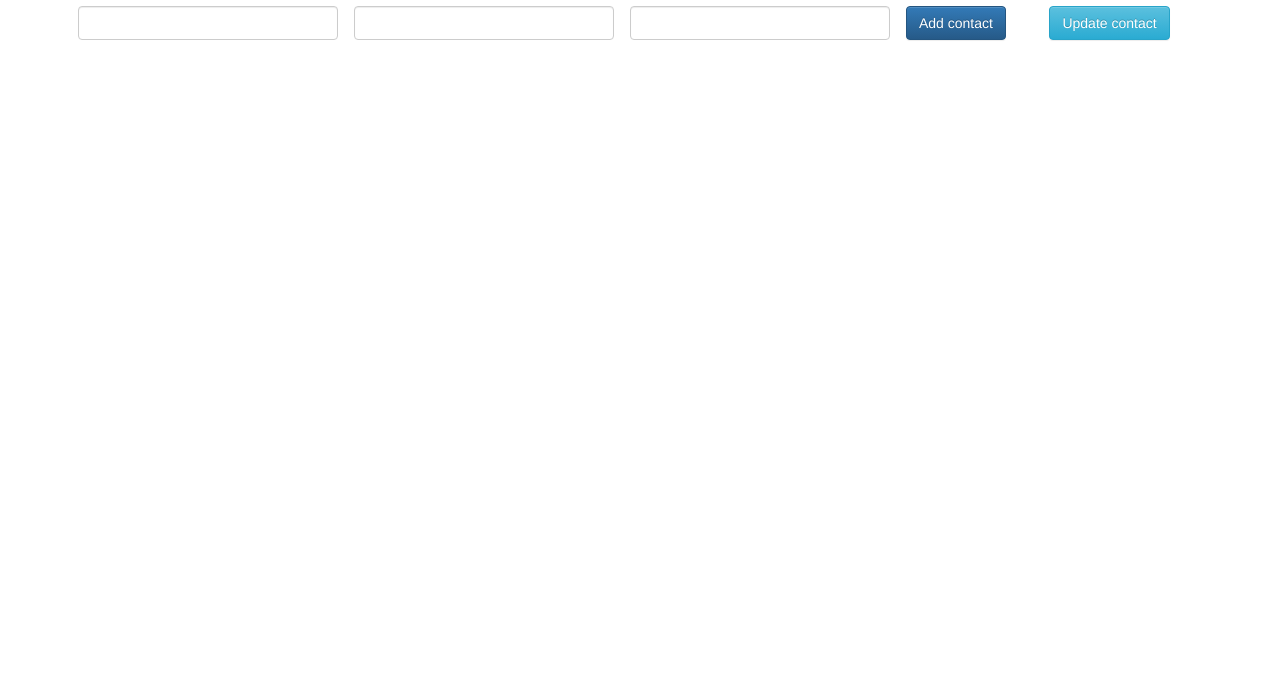
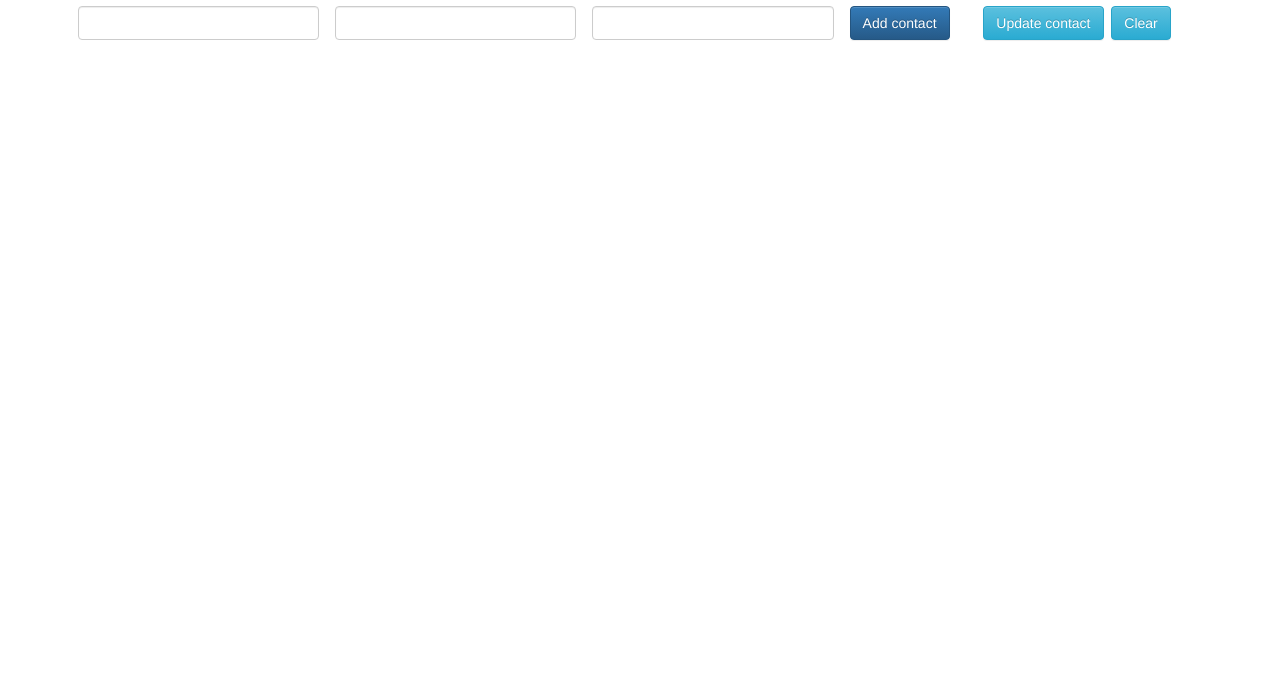
Before and after one commit to MassimilianoMura/MEAN-RESTful-API-contactList, a website: page public/index.html in a window 1280 px wide. Shown: the part 110-800 px from the top of the page. Drawn offline with nearby package versions, Linux system fonts and the light colour scheme; no server answers.

Commit message:
adds a clear button

```diff
--- a/public/index.html
+++ b/public/index.html
@@ -23,7 +23,7 @@
           <td><input class="form-control" ng-model="contact.email"></td>
           <td><input class="form-control" ng-model="contact.number"></td>
           <td><button class="btn btn-primary" ng-click="addContact()">Add contact</button></td>
-          <td><button class="btn btn-info" ng-click="update()">Update contact</button></td>
+          <td><button class="btn btn-info" ng-click="update()">Update contact</button>&nbsp;&nbsp;<button class="btn btn-info" ng-click="clear()">Clear</button></td>
 
           <tr ng-repeat="contact in list">
             <td>{{contact.name}}</td>
```
